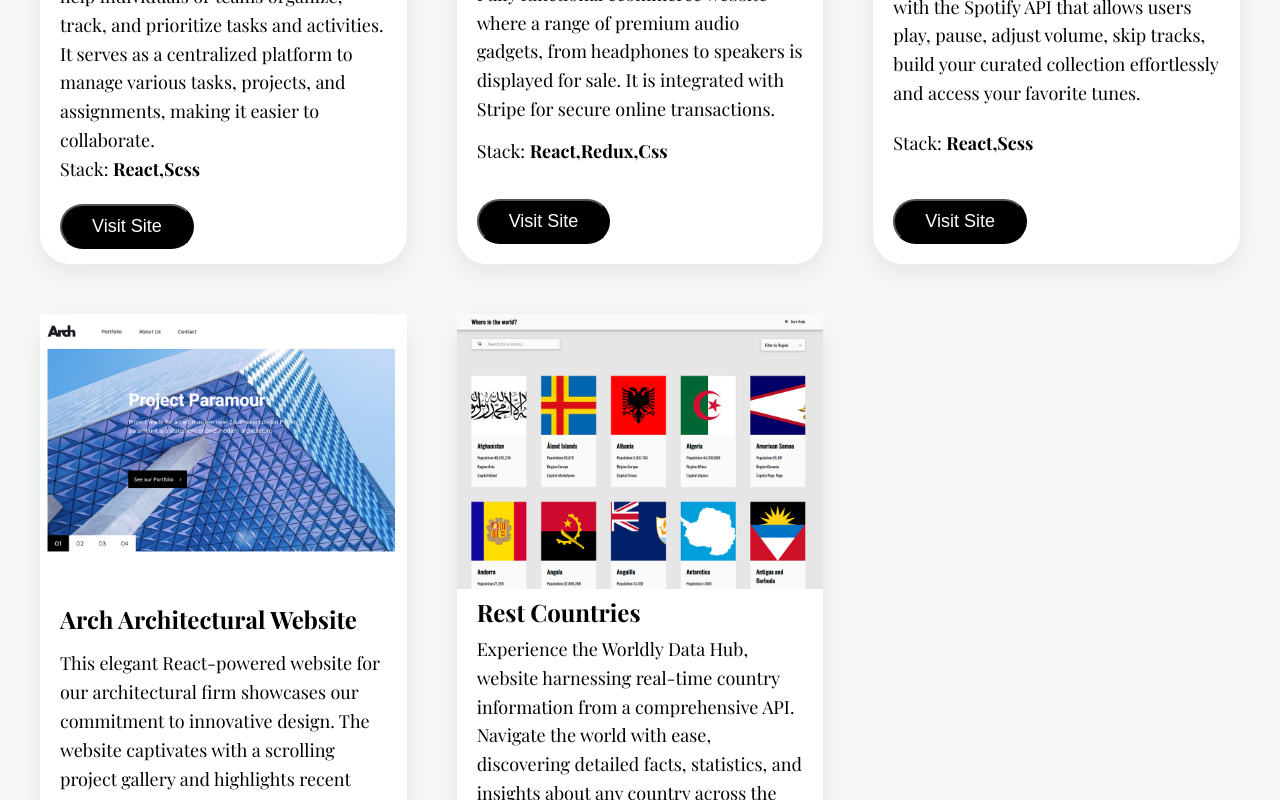
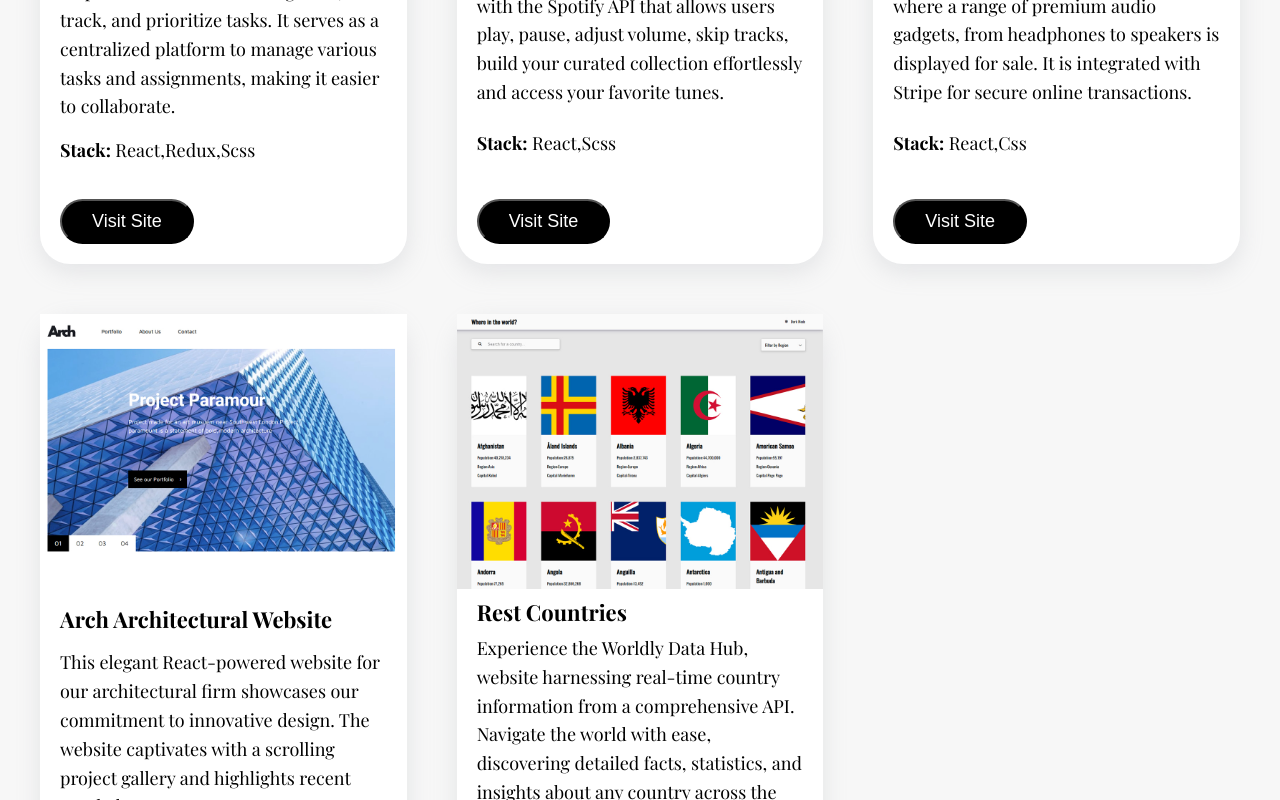
Before and after one commit to Ike-chukwu/hng-task-four, a React (Create React App) app: page /projects in a window 1280 px wide. Shown: the part 800-1600 px from the top of the page. Built offline with nearby package versions, Linux system fonts and the light colour scheme.

Commit message:
feat:visual heirachy for stack emphasized and task app img replaced

```diff
--- a/src/components/HeroSection/HeroSection.css
+++ b/src/components/HeroSection/HeroSection.css
@@ -48,12 +48,11 @@
 
 .hero-section .right-edge {
     width: 50%;
+    position: relative;
 }
-
 
 .hero-section .right-edge img {
     width: 100%;
-
 }
 
 
--- a/src/components/HeroSection/HeroSection.js
+++ b/src/components/HeroSection/HeroSection.js
@@ -2,6 +2,10 @@ import React, { useEffect, useRef, useLayoutEffect } from "react";
 import "./HeroSection.css";
 import pic from "../../images/profile.jpg";
 import { Link } from "react-router-dom";
+import { gsap, Power2 } from "gsap";
+import { CSSRulePlugin } from "gsap/CSSRulePlugin";
+
+gsap.registerPlugin(CSSRulePlugin);
 
 const HeroSection = () => {
   return (
--- a/src/components/ProjectContent/ProjectCard/ProjectCard.css
+++ b/src/components/ProjectContent/ProjectCard/ProjectCard.css
@@ -14,7 +14,7 @@
 }
 
 .card .project-title {
-    font-size: 2.4rem;
+    font-size: 2.2rem;
     text-transform: capitalize;
     padding-inline: 2rem;
 }
--- a/src/components/ProjectContent/ProjectCard/ProjectCard.js
+++ b/src/components/ProjectContent/ProjectCard/ProjectCard.js
@@ -8,7 +8,9 @@ const ProjectCard = (props) => {
       <img src={props.imgSrc} className="project-image" alt="" />
       <h2 className="project-title">{props.title}</h2>
       <p className="project-brief">{props.brief}</p>
-      <p className="project-brief">Stack: <span className="project-stack">{props.stack}</span></p>
+      <p className="project-brief">
+        <span className="project-stack">Stack:</span> {props.stack}
+      </p>
       <Link to={props.link} style={{ textDecoration: "none", color: "unset" }}>
         <button className="btn">visit site</button>
       </Link>
--- a/src/components/ProjectContent/ProjectContent.js
+++ b/src/components/ProjectContent/ProjectContent.js
@@ -30,15 +30,8 @@ const ProjectContent = () => {
             imgSrc={kanban}
             link="https://kanban-app-one-phi.vercel.app/"
             title="kanban task management app"
-            brief="A task management app designed to help individuals or teams organize, track, and prioritize tasks and activities. It serves as a centralized platform to manage various tasks, projects, and assignments, making it easier to collaborate."
-            stack="React,Scss"
-          />
-          <ProjectCard
-            imgSrc={audio}
-            link="https://audiophile-fe.vercel.app/"
-            title="audiophile ecommerce website"
-            brief="Fully functional ecommerce website where a range of premium audio gadgets, from headphones to speakers is displayed for sale. It is integrated with Stripe for secure online transactions."
-            stack="React,Redux,Css"
+            brief="A task management app designed to help individuals or teams organize, track, and prioritize tasks. It serves as a centralized platform to manage various tasks and assignments, making it easier to collaborate."
+            stack="React,Redux,Scss"
           />
           <ProjectCard
             imgSrc={musica}
@@ -48,11 +41,18 @@ const ProjectContent = () => {
             stack="React,Scss"
           />
           <ProjectCard
+            imgSrc={audio}
+            link="https://audiophile-fe.vercel.app/"
+            title="audiophile ecommerce website"
+            brief="Fully functional ecommerce website where a range of premium audio gadgets, from headphones to speakers is displayed for sale. It is integrated with Stripe for secure online transactions."
+            stack="React,Css"
+          />
+          <ProjectCard
             imgSrc={arch}
             link="https://arch-website.vercel.app/"
             title="arch architectural website"
             brief="This elegant React-powered website for our architectural firm showcases our commitment to innovative design. The website captivates with a scrolling project gallery and highlights recent accolades."
-            stack="React,Scss"
+            stack="React,Css"
           />
           <ProjectCard
             imgSrc={country}
```
Also changed, not shown: src/images/kanban.jpg.
